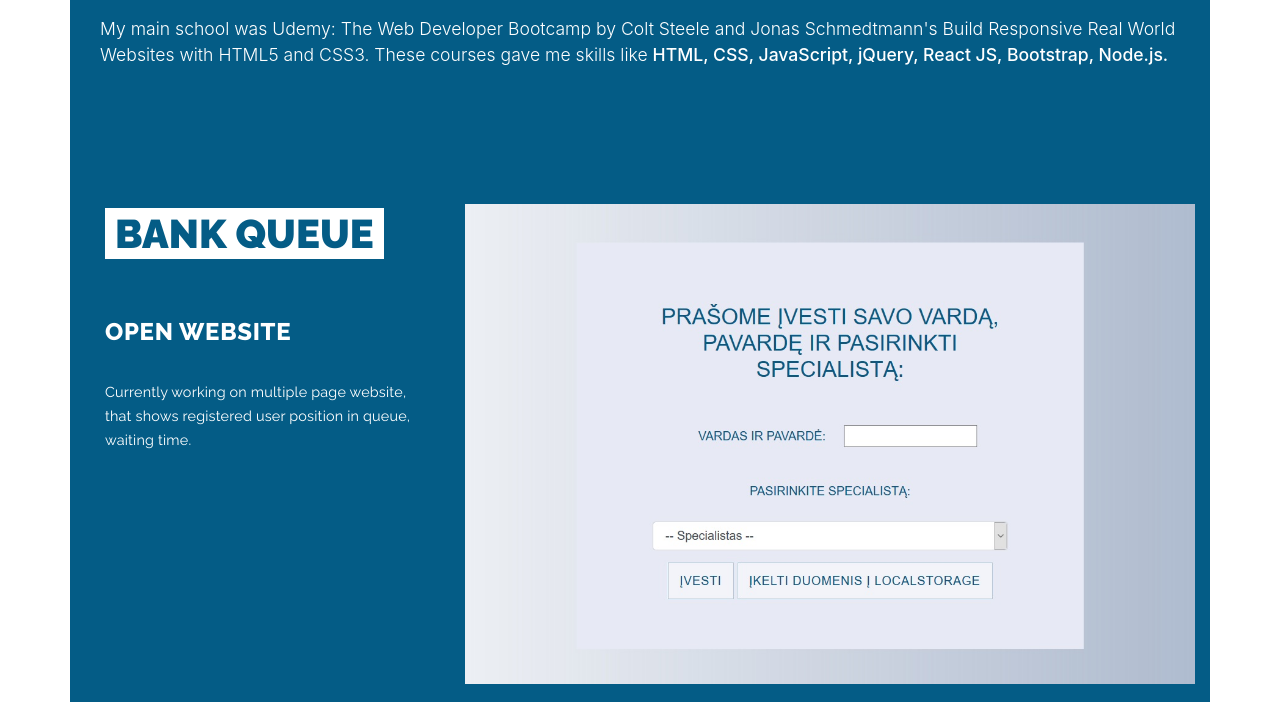
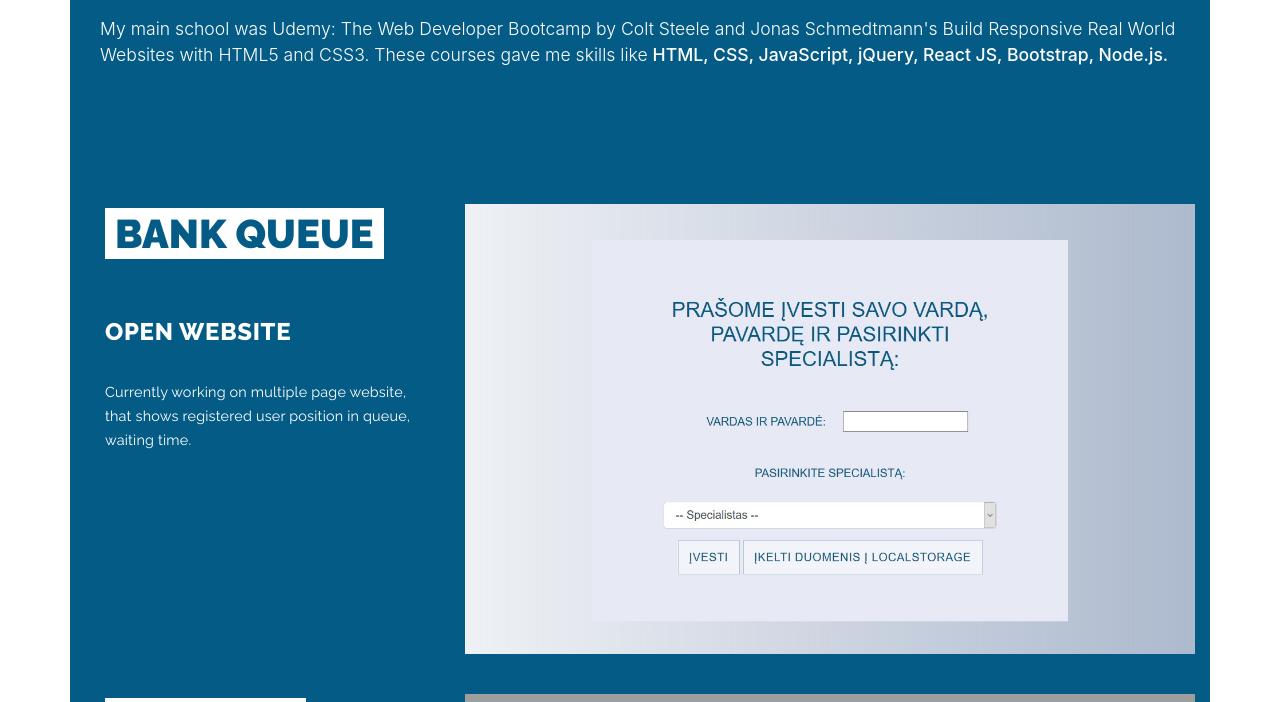
Before and after one commit to weevi/portfolio, a PHP site: page / in a window 1280 px wide. Shown: the part 792-1494 px from the top of the page. Run offline with PHP 8.4, Linux system fonts and the light colour scheme; some libraries are stand-ins or nearby versions; some web fonts are replaced; grey boxes are pictures that could not be loaded.

Commit message:
fix image fit issue

```diff
--- a/index.html
+++ b/index.html
@@ -146,7 +146,7 @@
 
     <div class="container">
         <div class="row blue">
-            <div class="col-lg-4 ">
+            <div class="col-lg-4">
                 <div class="adjust-content">
                     <div class="title"><span>My CV</span></div>
                     <div class="work-text"><span><a target="_blank" href="./images/Resume.pdf">Open as PDF</a></span></div>
--- a/style.css
+++ b/style.css
@@ -218,7 +218,7 @@ div {
 .col-lg-8 img {
     position: relative;
     width: 100%;
-    height: 60vh;
+    height: 450px;
     -o-object-fit: cover;
     object-fit: cover;
     z-index: 0;
```
